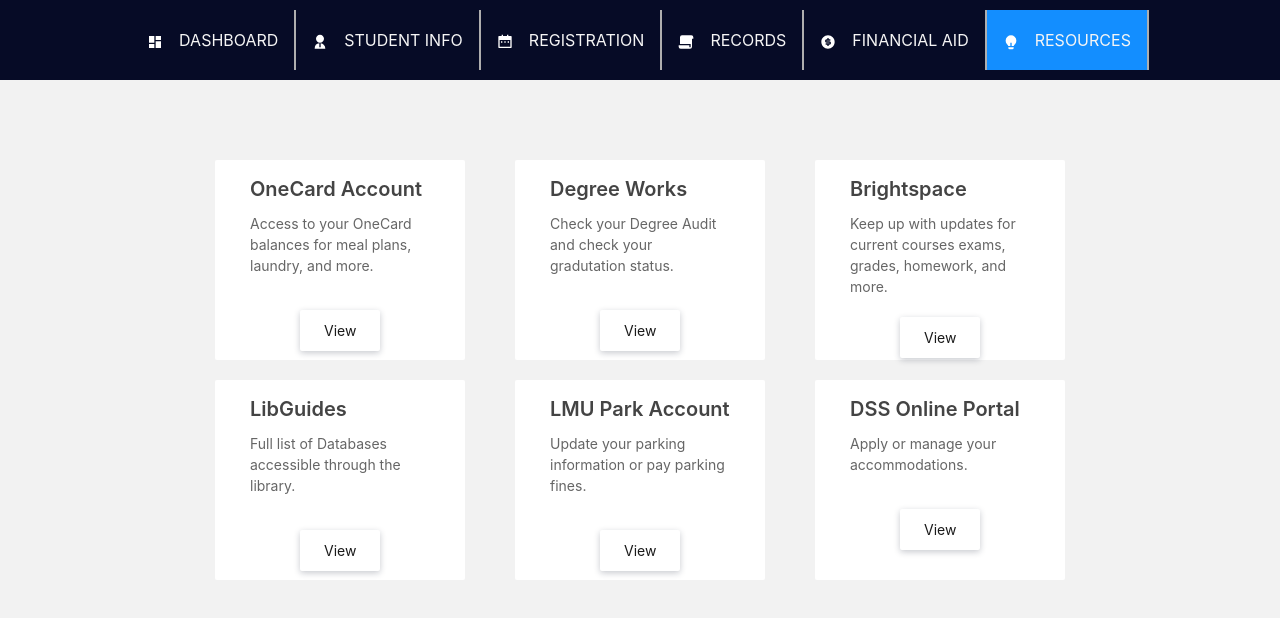
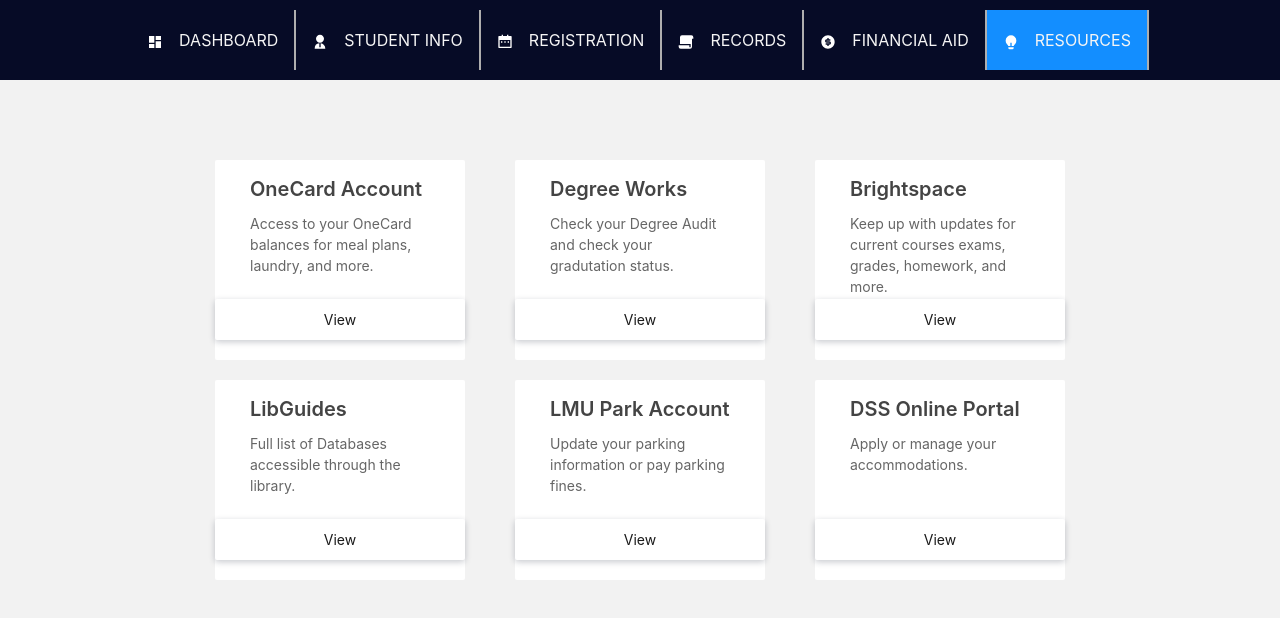
Before and after one commit to TyniTay/Prowlers, a React (Create React App) app: page /resources in a window 1280 px wide. Shown: the top 618 px of the page. Built offline with nearby package versions, Linux system fonts and the light colour scheme; the HTML template or start-up script is replaced by a standard one.

Commit message:
buttons centered

```diff
--- a/src/Components/Pages/Resources/Resources.css
+++ b/src/Components/Pages/Resources/Resources.css
@@ -18,8 +18,6 @@
 }
 
 .column {
-  flex-basis: percentage(1/3);
-  width: percentage(1/3);
   padding: 15px;
   box-sizing: border-box;
 }
@@ -34,6 +32,7 @@
   max-width: 250px;
   min-height: 200px;
   max-height: 200px;
+  position: relative;
 }
 
 .atitle {
@@ -64,7 +63,7 @@
 
 .button {
   background-color: #ffffff;
-  box-shadow: 0px 2px 6px #12192F3B;
+  box-shadow: 0px 2px 6px #12192f3b;
   border: none;
   color: #1a1a1a;
   text-align: center;
@@ -72,9 +71,12 @@
   font-size: 14px;
   border-radius: 2px;
   padding: 10px 24px;
-  position: relative;
-  top: 18px;
-  left: 50px;
+  position: absolute;
+  margin-left: auto;
+  margin-right: auto;
+  left: 0;
+  right: 0;
+  bottom: 20px;
 }
 
 .button:hover {
```
Also changed, not shown: src/Components/Pages/Resources/Resources.js (+6 -6 lines).
